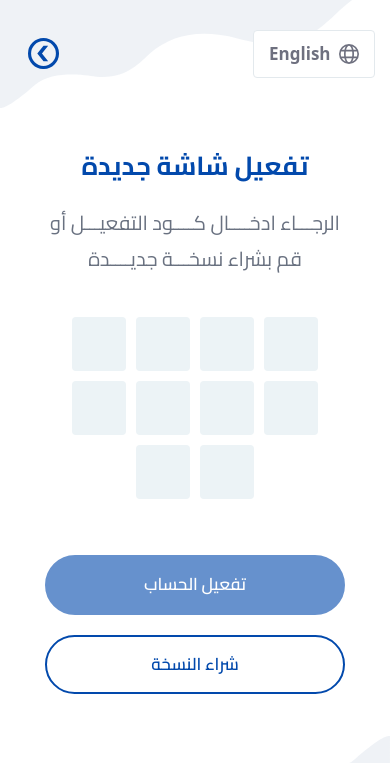
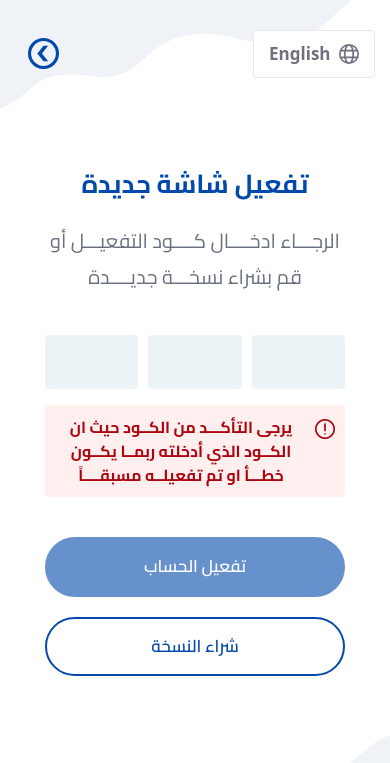
Before and after one commit to niftytheme/mixscreen, a plain HTML site: page monitor-activation.html in a window 390 px wide. Shown: the top 763 px of the page. Drawn offline with Linux system fonts and the light colour scheme; a web font is replaced by a local one.

Commit message:
Monitor Activation

```diff
--- a/assets/css/theme/monitor-activation.css
+++ b/assets/css/theme/monitor-activation.css
@@ -64,8 +64,10 @@ body::after {
 .content .inputs {
   gap: 18px;
 }
+.content .inputs .input-div {
+  width: 100%;
+}
 .content .inputs .code-input {
-  width: 80px;
   height: 80px;
   background-color: #ECF3F6;
   border: 0;
@@ -73,6 +75,7 @@ body::after {
   text-align: center;
   font-size: 36px;
   color: var(--oceanDark);
+  width: inherit;
 }
 .content .inputs .code-input:focus {
   outline: 2px solid var(--blue);
@@ -91,13 +94,24 @@ body::after {
 .content .buttons .theme-btn {
   min-width: 240px;
 }
+.warning-msg {
+  color: #AC0510;
+  background-color: #FFEFEF;
+  border-radius: 4px;
+  padding: 10px;
+  font-size: 16px;
+  font-weight: bold;
+  display: flex;
+  align-items: flex-start;
+  justify-content: center;
+}
+.warning-msg i {
+  font-size: 20px;
+  margin-top: 4px;
+}
 @media (max-width: 991px) {
   .content .inputs {
     gap: 10px;
-  }
-  .content .inputs .code-input {
-    width: 48px;
-    height: 48px;
   }
   .content .buttons .theme-btn {
     padding: 15px 20px;
@@ -107,8 +121,8 @@ body::after {
 }
 @media (max-width: 767px) {
   .content .inputs .code-input {
-    width: 54px;
     height: 54px;
+    font-size: 20px;
   }
   .content .buttons .theme-btn {
     min-width: 100%;
--- a/monitor-activation.html
+++ b/monitor-activation.html
@@ -30,17 +30,21 @@
       <!-- code-inputs -->
       <form action="#" method="POST" class="code-inputs">
         <!-- inputs -->
-        <div class="inputs d-flex align-items-center flex-wrap justify-content-center mt-lg-5 mt-4 pb-3" dir="ltr">
-          <input type="number" maxlength="1" max="9" name="num-1" class="code-input" oninput="checkInput(this, 1)">
-          <input type="number" maxlength="1" max="9" name="num-2" class="code-input" oninput="checkInput(this, 2)">
-          <input type="number" maxlength="1" max="9" name="num-3" class="code-input" oninput="checkInput(this, 3)">
-          <input type="number" maxlength="1" max="9" name="num-4" class="code-input" oninput="checkInput(this, 4)">
-          <input type="number" maxlength="1" max="9" name="num-5" class="code-input" oninput="checkInput(this, 5)">
-          <input type="number" maxlength="1" max="9" name="num-6" class="code-input" oninput="checkInput(this, 6)">
-          <input type="number" maxlength="1" max="9" name="num-7" class="code-input" oninput="checkInput(this, 7)">
-          <input type="number" maxlength="1" max="9" name="num-8" class="code-input" oninput="checkInput(this, 8)">
-          <input type="number" maxlength="1" max="9" name="num-9" class="code-input" oninput="checkInput(this, 9)">
-          <input type="number" maxlength="1" max="9" name="num-10" class="code-input" oninput="checkInput(this, 10)">
+        <div class="inputs d-flex align-items-center justify-content-center mt-lg-5 mt-4 pb-3" dir="ltr">
+          <div class="input-div">
+            <input type="text" maxlength="6" name="code-1" class="code-input" oninput="checkInput(this, 1)" onpaste="handlePaste(event)">
+          </div>
+          <div class="input-div">
+            <input type="text" maxlength="6" name="code-2" class="code-input" oninput="checkInput(this, 2)">
+          </div>
+          <div class="input-div">
+            <input type="text" maxlength="6" name="code-3" class="code-input" oninput="checkInput(this, 3)">
+          </div>
+        </div>
+        <!-- warning-msg -->
+        <div class="warning-msg">
+          <i class="fi fi-rr-exclamation mr-2"></i>
+          <span>يرجى التأكـــد من الكــود حيث ان الكــود الذي أدخلته ربمــا يكــون خطـــأ او تم تفعيلــه مسبقــــاً</span>
         </div>
         <!-- buttons -->
         <div class="buttons d-flex align-items-center justify-content-center flex-wrap mt-lg-5 mt-4 pt-3">
@@ -67,7 +71,7 @@
         // Check if all inputs have the correct values
         var allInputsValid = true;
         for (var j = 0; j < codeInputs.length; j++) {
-          if (codeInputs[j].value.length !== 1) {
+          if (codeInputs[j].value.length !== 6) {
             allInputsValid = false;
             break;
           }
@@ -86,19 +90,41 @@
     function checkInput(input, currentField) {
       var inputValue = input.value;
 
-      if (inputValue.length === 1) {
-        if (currentField < 10) {
+      // Remove non-alphanumeric characters
+      inputValue = inputValue.replace(/[^A-Za-z0-9]/g, '');
+
+      // Limit the input length to 6 characters
+      if (inputValue.length > 6) {
+        inputValue = inputValue.slice(0, 6);
+      }
+
+      input.value = inputValue;
+
+      if (inputValue.length === 6) {
+        if (currentField < 3) {
           var nextField = currentField + 1;
-          var nextInput = document.getElementsByName("num-" + nextField)[0];
+          var nextInput = document.getElementsByName("code-" + nextField)[0];
           nextInput.focus();
         }
-      } else {
-        input.value = inputValue.slice(0, 1);
       }
+    }
 
-      // Trigger input event to recheck input validity
-      var event = new Event("input");
-      input.dispatchEvent(event);
+    function handlePaste(e) {
+      var clipboardData, pastedData;
+
+      // Get the clipboard data
+      clipboardData = e.clipboardData || window.clipboardData;
+      pastedData = clipboardData.getData('Text');
+
+      // Remove non-alphanumeric characters from pasted data
+      pastedData = pastedData.replace(/[^A-Za-z0-9]/g, '');
+
+      // Distribute the cleaned pasted code to the input fields
+      for (var i = 0; i < codeInputs.length; i++) {
+        var startIndex = (i * 6);
+        var endIndex = (i * 6) + 6;
+        codeInputs[i].value = pastedData.substring(startIndex, endIndex);
+      }
     }
   </script>
 </body>
```
Also changed, not shown: login2.html (+3 -3 lines).
